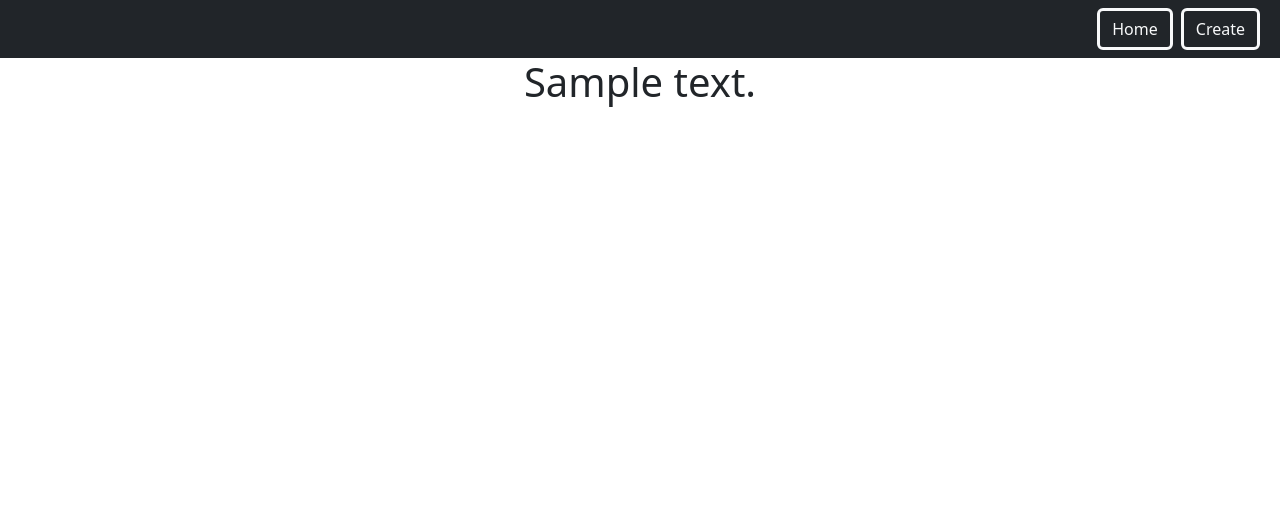
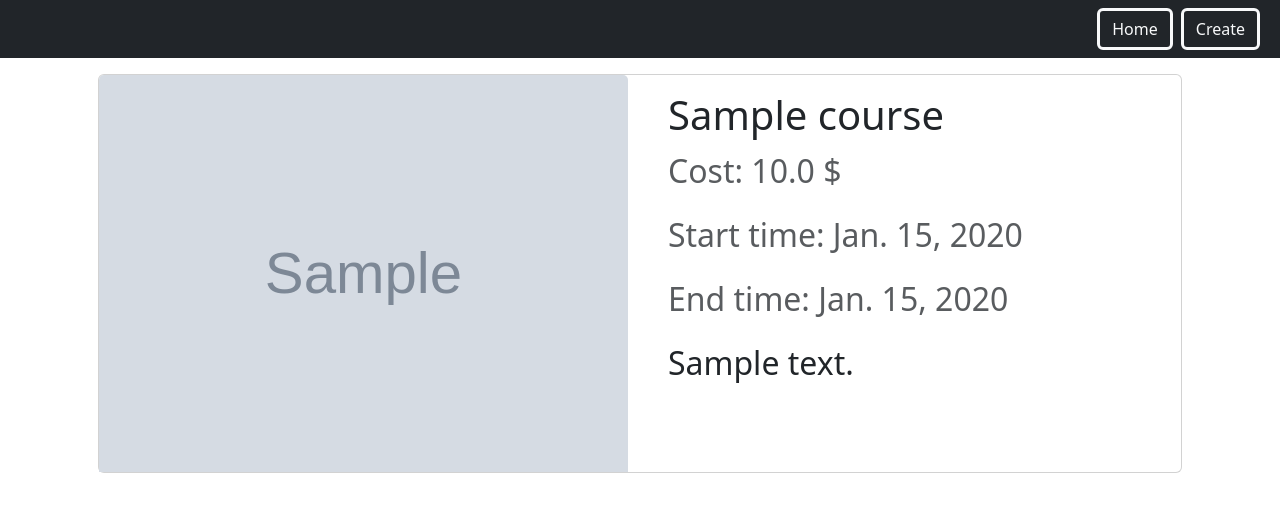
Before and after one commit to Maraljan/CourseCatalog, a Django app: page /detail/1 in a window 1280 px wide. Shown: the top 512 px of the page. Run offline with Django 4.2, Linux system fonts and the light colour scheme; tables that the repository leaves empty hold one stand-in row (values such as "Sample post"); grey boxes marked "Sample" are stand-in pictures; some libraries are stand-ins or nearby versions.

Commit message:
improved UI

```diff
--- a/CatalogCourses/settings.py
+++ b/CatalogCourses/settings.py
@@ -119,10 +119,6 @@ USE_TZ = True
 # https://docs.djangoproject.com/en/4.0/howto/static-files/
 
 STATIC_URL = 'static/'
-STATIC_DIR = os.path.join(BASE_DIR, 'templates/static')
-STATICFILES_DIRS = [
-    STATIC_DIR,
-]
 
 MEDIA_URL = '/media/'
 MEDIA_ROOT = os.path.join(BASE_DIR, 'media')
--- a/courses/urls.py
+++ b/courses/urls.py
@@ -5,10 +5,12 @@ from courses.views import CreateCourseView, HomePageView, DetailInfoView, Delete
 app_name = 'courses'
 
 urlpatterns = [
-    path('course/', HomePageView.as_view(), name='homepage'),
-    path('course/<str:course_name>/', HomePageView.as_view(), name='homepage_filter'),
     path('create/', CreateCourseView.as_view(), name='create_course'),
     path('detail/<int:pk>', DetailInfoView.as_view(), name='detail_info'),
     path('delete/<int:pk>', DeleteCourseView.as_view(), name='delete_course'),
     path('update/<int:pk>', UpdateCourseView.as_view(), name='update_course'),
+    path('', HomePageView.as_view(), name='homepage'),
+    path('both/<str:query>/<str:start_time>/', HomePageView.as_view(), name='both'),
+    path('query/<str:query>/', HomePageView.as_view(), name='query'),
+    path('start_time/<str:start_time>/', HomePageView.as_view(), name='start_time'),
 ]
--- a/courses/views.py
+++ b/courses/views.py
@@ -1,11 +1,12 @@
 import datetime
 
+from django.db.models import Q
+from django.urls import reverse_lazy, reverse
 from django.shortcuts import HttpResponseRedirect
-from django.urls import reverse_lazy, reverse
 from django.views.generic import CreateView, ListView, DetailView, DeleteView, UpdateView, FormView
 
+from courses.models import Course
 from courses.forms import SearchForm
-from courses.models import Course
 
 
 class HomePageView(ListView, FormView):
@@ -15,16 +16,30 @@ class HomePageView(ListView, FormView):
     context_object_name = 'courses'
 
     def form_valid(self, form):
-        course_name = form.cleaned_data['course_name']
-        return HttpResponseRedirect(reverse('courses:homepage_filter', kwargs={
-            'course_name': course_name,
-        }))
+        query = form.cleaned_data['query']
+        start_time = form.cleaned_data['start_time']
+        if query and start_time:
+            return HttpResponseRedirect(reverse('courses:both', kwargs={
+                'query': query,
+                'start_time': start_time,
+            }))
+        if query:
+            return HttpResponseRedirect(reverse('courses:query', kwargs={
+                'query': query,
+            }))
+        if start_time:
+            return HttpResponseRedirect(reverse('courses:start_time', kwargs={
+                'start_time': start_time,
+            }))
+        return HttpResponseRedirect(reverse('courses:homepage'))
 
     def get_queryset(self):
         queryset = Course.objects.all()
-        if course := self.kwargs.get('course_name'):
-            queryset = queryset.filter(course_name__icontains=course)
-        return queryset
+        if query := self.kwargs.get('query'):
+            queryset = queryset.filter(Q(course_name__icontains=query) | Q(detail_info__icontains=query))
+        if start_time := self.kwargs.get('start_time'):
+            queryset = queryset.filter(start_time__gte=start_time)
+        return queryset.order_by('-start_time')
 
     def get_initial(self) -> dict:
         return {
--- a/templates/base.html
+++ b/templates/base.html
@@ -8,7 +8,7 @@
     <link rel="stylesheet" href="https://cdn.jsdelivr.net/npm/bootstrap-icons@1.5.0/font/bootstrap-icons.css">
     <title>
         {% block title %}
-            Title
+            CourseLand
         {% endblock %}
     </title>
 </head>
--- a/templates/courses/create_course.html
+++ b/templates/courses/create_course.html
@@ -4,7 +4,7 @@
 
 {% block content %}
     <h1 class="text-center"></h1>
-    <form class="form text-center my-5 p-2" method="post" enctype="multipart/form-data">{% csrf_token %}
+    <form class="form mx-auto" method="post" style="width: 50%; font-family: 'Comic Sans MS',monospace" enctype="multipart/form-data">{% csrf_token %}
         {% bootstrap_form form %}
         <button type="submit" class="btn btn-dark justify-content-end">Save</button>
     </form>
--- a/templates/courses/detail_info.html
+++ b/templates/courses/detail_info.html
@@ -4,8 +4,26 @@
 
 {% block content %}
 
-
-    <h1 class="text-center">{{ course.detail_info }}</h1>
-
-
+    <div class="card m-3">
+        <div class="row">
+            <div class="col">
+              <img src="{{ course.image.url }}" class="card-img-top">
+            </div>
+            <div class="col">
+                <div class="card-body" style="font-size: xx-large">
+                    <h1 class="card-title">{{ course.course_name }}</h1>
+                    <p class="text-muted">
+                        Cost: {{ course.price }} $
+                    </p>
+                    <p class="text-muted">
+                        Start time: {{ course.start_time }}
+                    </p>
+                    <p class="text-muted">
+                        End time: {{ course.end_time }}
+                    </p>
+                    <span class="card-text">{{ course.detail_info }}</span>
+                </div>
+            </div>
+        </div>
+    </div>
 {% endblock %}
--- a/templates/courses/update_course.html
+++ b/templates/courses/update_course.html
@@ -3,8 +3,9 @@
 
 
 {% block content %}
-    <form method="post">{% csrf_token %}
+    <form method="post" style="width: 50%; font-family: 'Comic Sans MS',monospace">{% csrf_token %}
         {% bootstrap_form form %}
-        <input type="submit" value="Update">
+        <button type="submit" class="btn btn-dark justify-content-end">Update</button>
+
     </form>
 {% endblock %}
```
Also changed, not shown: courses/forms.py (+4 -3 lines), templates/courses/delete_course.html (added, +11 -0 lines), templates/courses/homepage.html (+18 -10 lines), courses/migrations/0001_initial.py (added), courses/migrations/0002_alter_course_image.py (added), courses/migrations/0003_alter_course_image.py (added), courses/migrations/0004_alter_course_end_time.py (added), courses/migrations/0005_alter_course_start_time.py (added), courses/models.py (line endings or trailing spaces), 1 other file.
